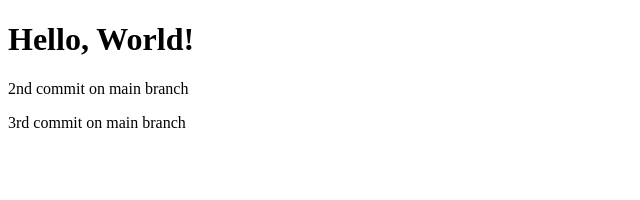
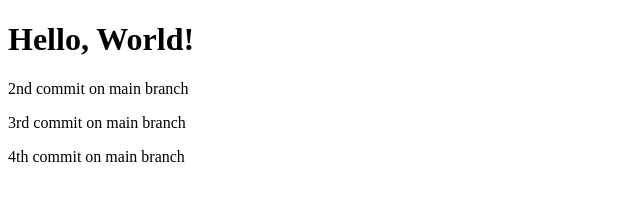
Before and after one commit to nisshchayarathi/test-merge, a plain HTML site: page test.html in a window 1280 px wide. Shown: the whole page, without its empty margins (0-640 px from the left). Drawn offline with Linux system fonts and the light colour scheme.

Commit message:
commit 5

```diff
--- a/test.html
+++ b/test.html
@@ -9,4 +9,5 @@
     <h1>Hello, World!</h1>
     <p>2nd commit on main branch</p>
     <p>3rd commit on main branch</p>
+    <p>4th commit on main branch</p>
 </html>
```
